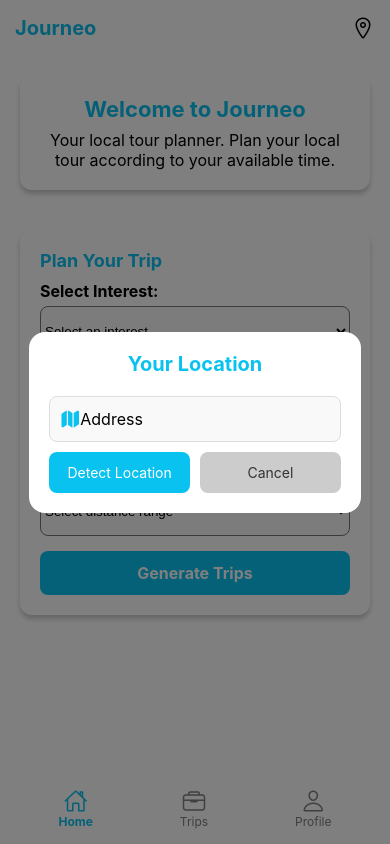
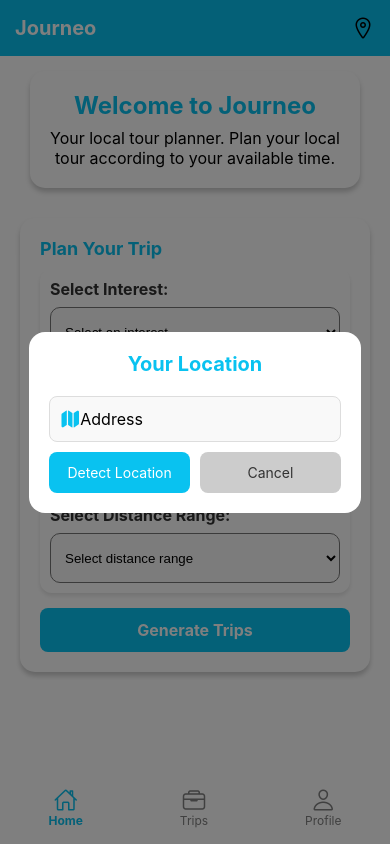
Before and after one commit to abdulkasif/Journeo-og, a React Native app in the folder Journeo-Client/: screen /Home in a window 390 px wide. Built offline with nearby package versions, Linux system fonts and the light colour scheme.

Commit message:
Updated navbar styling

```diff
--- a/Journeo-Client/styles/HomeScreenStyle.js
+++ b/Journeo-Client/styles/HomeScreenStyle.js
@@ -2,31 +2,43 @@
 
 const styles = StyleSheet.create({
   container: { flex: 1, backgroundColor: "white" },
+
   topBar: {
     flexDirection: "row",
     justifyContent: "space-between",
     alignItems: "center",
     padding: 15,
+    backgroundColor: "#09c2f0", // Changed to blue
   },
-    appName: { fontSize: 20, fontWeight: "bold", color: "#09c2f0" },
+
+  appName: {
+    fontSize: 20,
+    fontWeight: "bold",
+    color: "white", // Changed to white
+  },
 
   card: {
     backgroundColor: "white",
-      margin: 20,
+    marginHorizontal: 30,
+    marginVertical: 15,
     padding: 20,
-      borderRadius: 12,
+    borderRadius: 15,
     elevation: 8,
     shadowColor: "#000",
     shadowOffset: { width: 0, height: 4 },
     shadowOpacity: 0.2,
     shadowRadius: 5,
+    marginBottom: 10,  // ⬅️ Added more space at the bottom
   },
+
+
   welcomeTitle: {
-      fontSize: 22,
+    fontSize: 24,
     fontWeight: "bold",
     color: "#09c2f0",
     textAlign: "center",
   },
+
   welcomeDescription: {
     fontSize: 16,
     color: "black",
@@ -38,22 +50,48 @@
     backgroundColor: "white",
     margin: 20,
     padding: 20,
-      borderRadius: 12,
+    borderRadius: 15,
     elevation: 8,
     shadowColor: "#000",
     shadowOffset: { width: 0, height: 4 },
     shadowOpacity: 0.2,
     shadowRadius: 5,
   },
+
+
   formTitle: {
     fontSize: 18,
     fontWeight: "bold",
     color: "#09c2f0",
     marginBottom: 10,
   },
-    dropdownContainer: { marginBottom: 15 },
-    label: { fontSize: 16, fontWeight: "bold", marginBottom: 5 },
-    picker: { height: 50, backgroundColor: "#f9f9f9", borderRadius: 8 },
+
+  dropdownContainer: {
+    marginTop:0,
+    marginBottom: 15,
+    padding: 10, // Adds spacing inside the container
+    borderRadius: 12, // Smooth rounded corners
+    backgroundColor: "#ffffff", // Clean white background
+    elevation: 5, // Soft shadow for Android
+    shadowColor: "#000", // Shadow effect
+    shadowOffset: { width: 0, height: 3 },
+    shadowOpacity: 0.1,
+    shadowRadius: 4,
+  },
+  label: {
+    fontSize: 16,
+    fontWeight: "bold",
+    marginBottom: 8,
+    color: "#333", // Slightly darker text for contrast
+  },
+  picker: {
+    height: 50,
+    backgroundColor: "#f9f9f9",
+    borderRadius: 10, // Smooth edges for dropdown
+    paddingHorizontal: 10, // Space inside the picker
+  },
+
+
 
   generateButton: {
     backgroundColor: "#09c2f0",
@@ -61,13 +99,16 @@
     borderRadius: 8,
     alignItems: "center",
   },
+
   generateText: { color: "white", fontSize: 16, fontWeight: "bold" },
+
   modalContainer: {
     flex: 1,
     justifyContent: "center",
     alignItems: "center",
     backgroundColor: "rgba(0,0,0,0.5)",
   },
+
   modalContent: {
     width: "85%",
     padding: 20,
@@ -75,12 +116,14 @@
     borderRadius: 16,
     alignItems: "center",
   },
+
   modalTitle: {
     fontSize: 20,
     fontWeight: "bold",
     color: "#09c2f0",
     marginBottom: 20,
   },
+
   inputContainer: {
     flexDirection: "row",
     alignItems: "center",
@@ -91,18 +134,21 @@
     width: "100%",
     paddingHorizontal: 10,
   },
+
   input: {
     flex: 1,
     paddingVertical: 12,
     fontSize: 16,
     color: "black",
   },
+
   buttonRow: {
     flexDirection: "row",
     justifyContent: "space-between",
     width: "100%",
     marginTop: 10,
   },
+
   detectButton: {
     flex: 1,
     backgroundColor: "#09c2f0",
@@ -111,10 +157,12 @@
     alignItems: "center",
     marginRight: 5,
   },
+
   buttonText: {
     color: "white",
     fontSize: 14,
   },
+
   cancelButton: {
     flex: 1,
     backgroundColor: "#ccc",
@@ -123,10 +171,12 @@
     alignItems: "center",
     marginLeft: 5,
   },
+
   cancelText: {
     color: "#333",
     fontSize: 14,
   },
+
   menuBar: {
     position: "absolute",
     bottom: 0,
@@ -134,9 +184,13 @@
     right: 0,
     flexDirection: "row",
     justifyContent: "space-around",
-      padding: 15,
+    paddingVertical: 16, // Increased padding for a cleaner bottom navigation
     backgroundColor: "white",
+    borderTopLeftRadius: 15,
+    borderTopRightRadius: 15,
+    elevation: 8,
   },
+
   menuItem: { alignItems: "center" },
   menuText: { fontSize: 12, color: "gray" },
   activeText: { color: "#09c2f0", fontWeight: "bold" },
```
Lines whose indentation alone changed are shown as unchanged.
